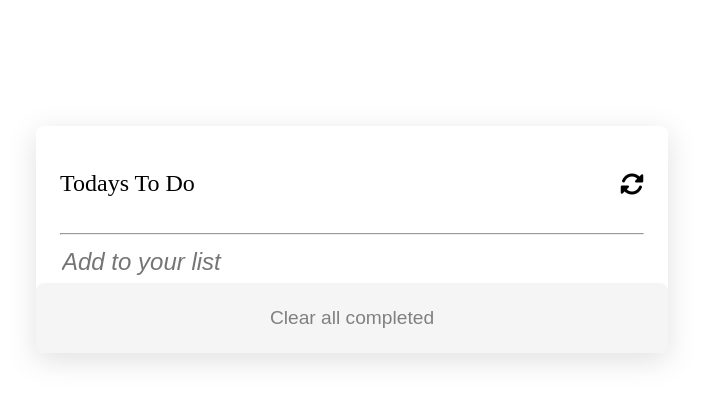
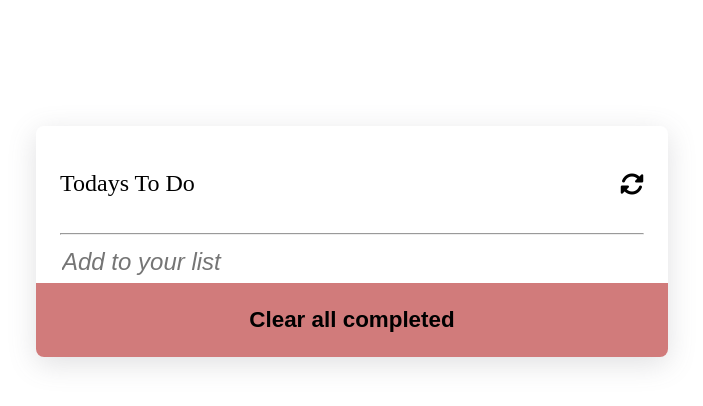
Before and after one commit to henry-dura/To-Do-List, a website built with webpack: page src/index.html in a window 1280 px wide. Shown: the whole page, without its empty margins (288-991 px from the left). Built offline with nearby package versions, Linux system fonts and the light colour scheme.

Commit message:
update styling for Clear all selected button

```diff
--- a/src/style.css
+++ b/src/style.css
@@ -57,12 +57,16 @@ input[type="checkbox"] {
   padding: 24px;
   margin-top: -20px;
   font-size: 1.2rem;
-  background: whitesmoke;
+  background: rgb(209, 123, 123);
+  font-weight: 900;
+  font-size: 1.4rem;
   border: 0;
-  color: gray;
-  border-radius: 8px;
+  border-radius: 0 0 8px 8px;
 }
 
+.clear:hover{
+  background-color: red;
+}
 
 
 .hide {
```
